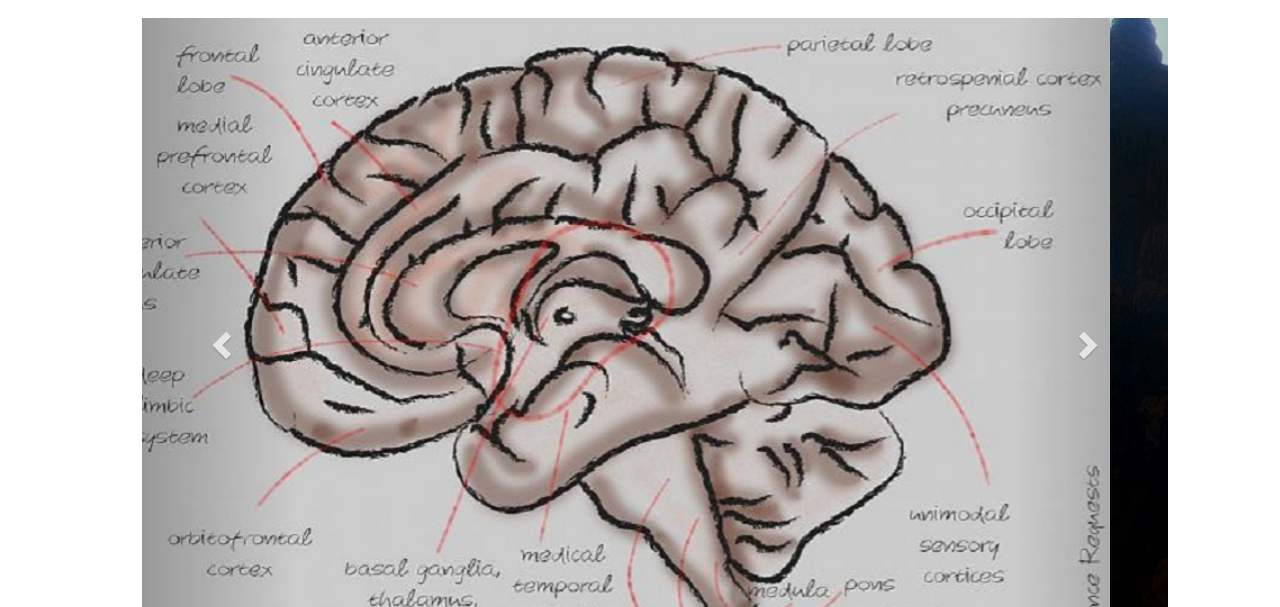
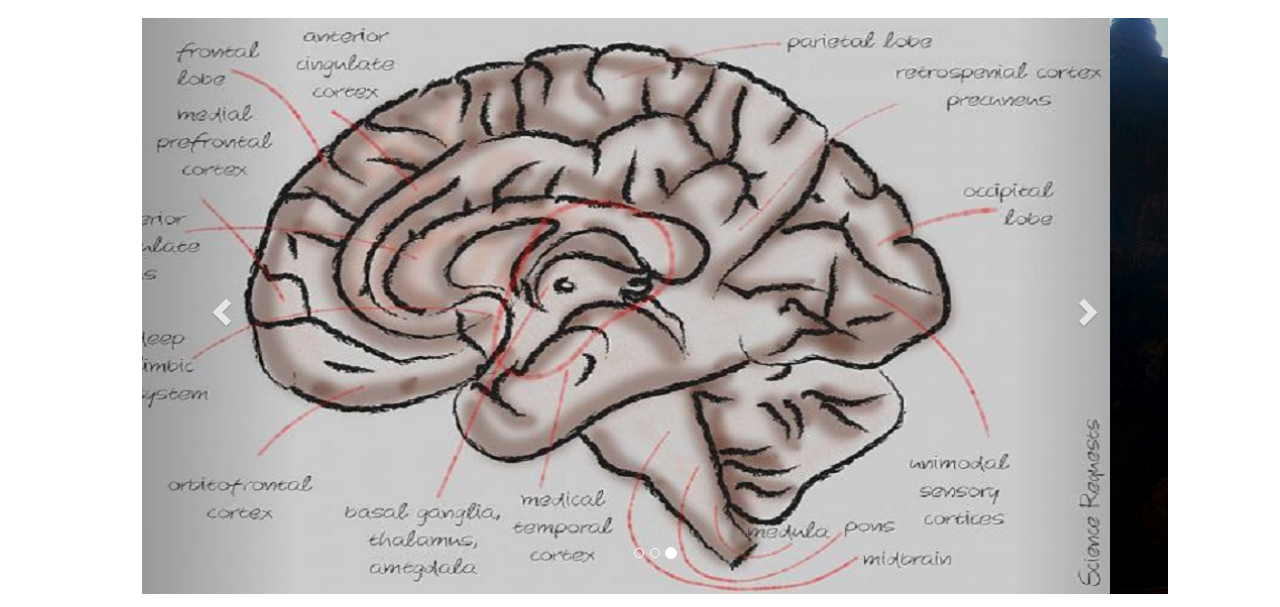
Before and after one commit to tiffanym/ADDA-HTML-CSS-Final-Project, a plain HTML site: page features.html in a window 1280 px wide. Shown: the part 53-660 px from the top of the page. Drawn offline with nearby package versions, Linux system fonts and the light colour scheme.

Commit message:
Add files via upload
this should work now

```diff
--- a/style.css
+++ b/style.css
@@ -4,5 +4,5 @@
 }
 
 .container #slider .carousel-inner img{
-
+	height:576px;
 }
```
